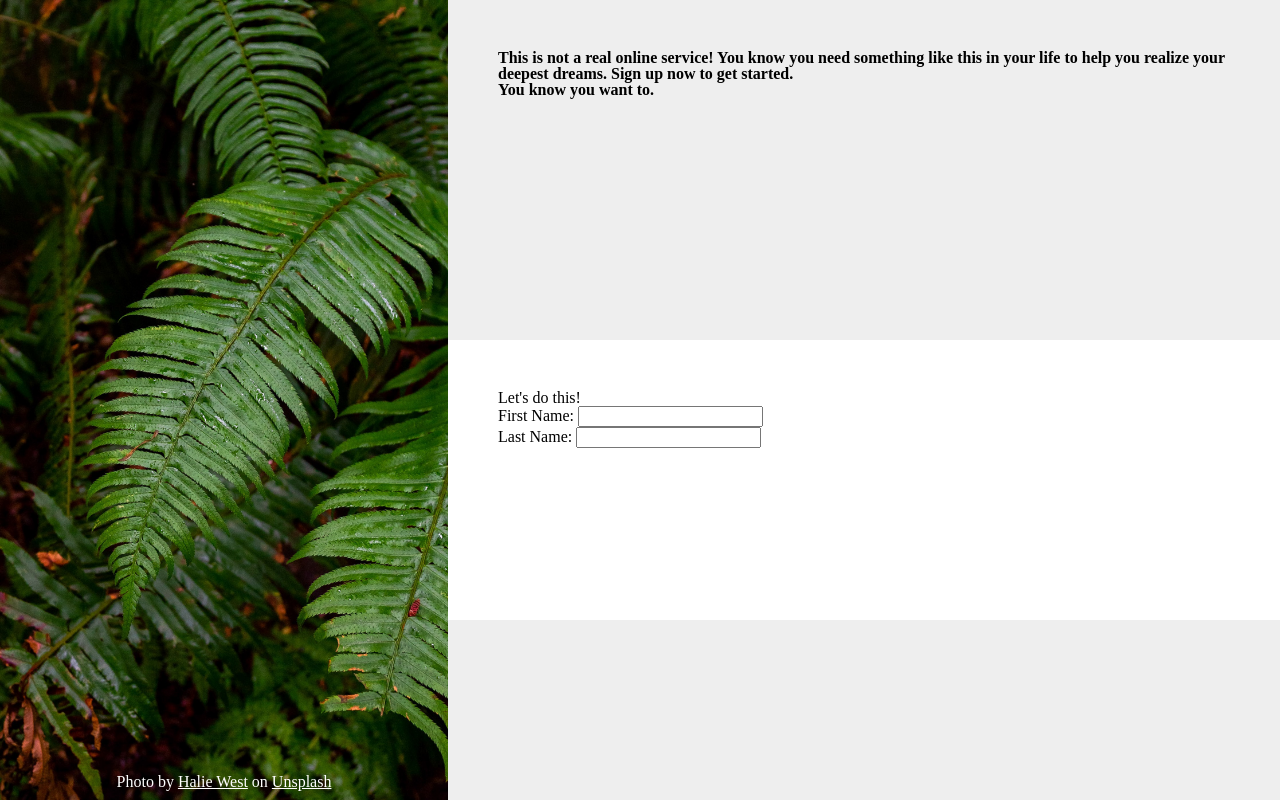
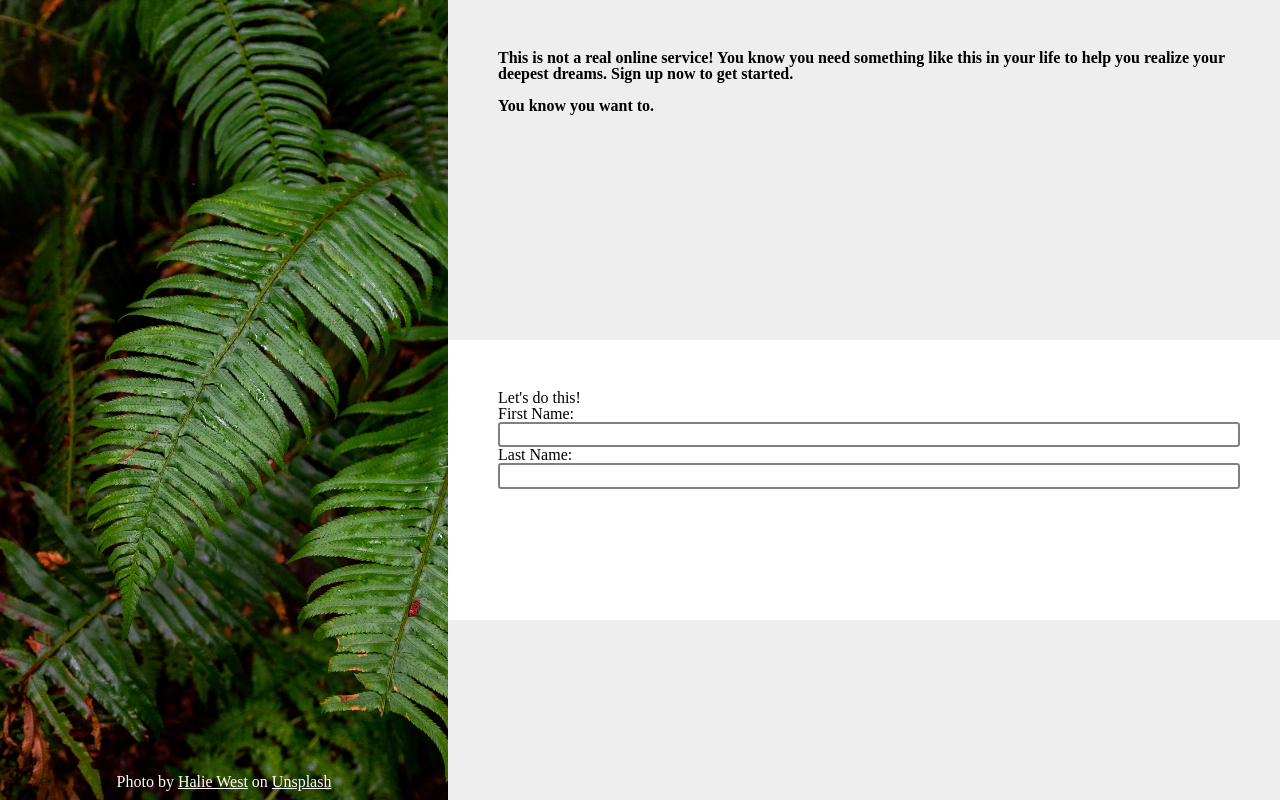
Before and after one commit to lightningwind/odin-sign-up-form, a plain HTML site: page index.html in a window 1280 px wide. Drawn offline with Linux system fonts and the light colour scheme.

Commit message:
Style form inputs and labels

```diff
--- a/index.html
+++ b/index.html
@@ -23,18 +23,29 @@
                     like this in your life to help you realize your deepest dreams.
                     Sign up <em>now</em> to get started.
                 </p>
+                <br>
                 <p>You <em>know</em> you want to.</p>
             </div>
             <div class="form-card">
                 <p>Let's do this!</p>
                 <form action="">
                     <div class="first-name">
-                        <label for="first_name">First Name: </label>
-                        <input type="text" name="first_name" id="first_name">
+                        <label for="first_name" class="form-label">First Name: </label>
+                        <input
+                            type="text"
+                            name="first_name"
+                            id="first_name"
+                            class="form-input"
+                        />
                     </div>
                     <div class="last-name">
-                        <label for="last_name">Last Name: </label>
-                        <input type="text" name="last_name" id="last_name">
+                        <label for="last_name" class="form-label">Last Name: </label>
+                        <input
+                            type="text"
+                            name="last_name"
+                            id="last_name"
+                            class="form-input"
+                        />
                     </div>
                 </form>
             </div>
--- a/style.css
+++ b/style.css
@@ -57,6 +57,28 @@ a {
     background-color: #FFF;
 }
 
+.form-label {
+    /* font-weight: 900;
+    font-size: 20px;  */
+    display: block;
+}
+
+.form-input {
+    display: block;
+    /* margin-top: 5%;  */
+    padding: 0.2rem;
+    border: 2px solid gray;
+    border-radius: 0.2rem;
+    color: #333;
+    /* font-size: 1.2rem;  */
+    width: 100%;
+}
+
+.form-input:focus {
+    outline: none;
+    border-color: blue;
+}
+
 .button-card {
     height: 30%;
 }
```
